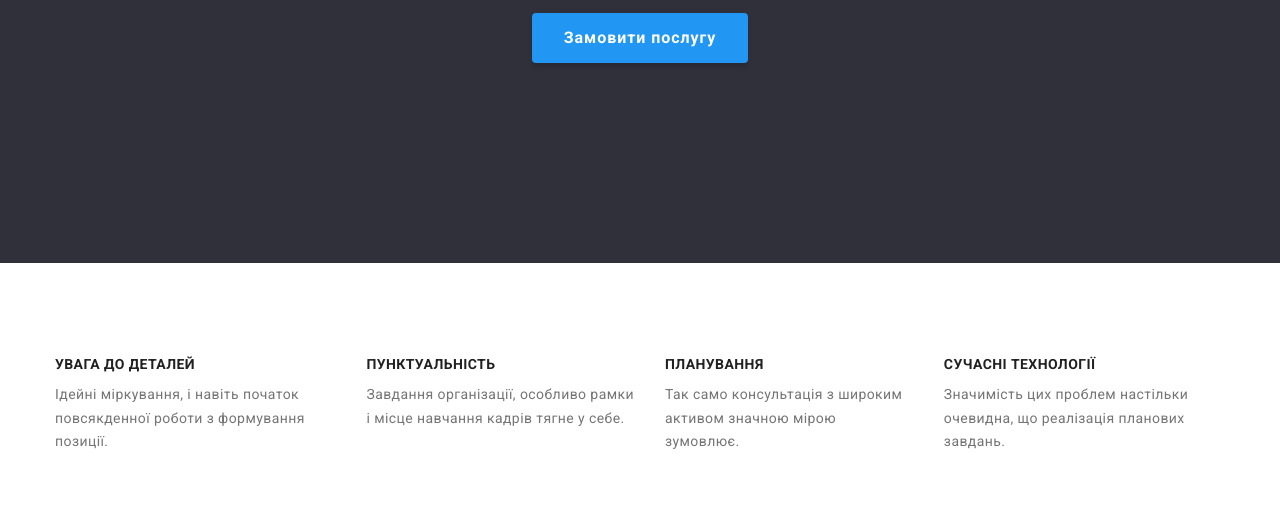
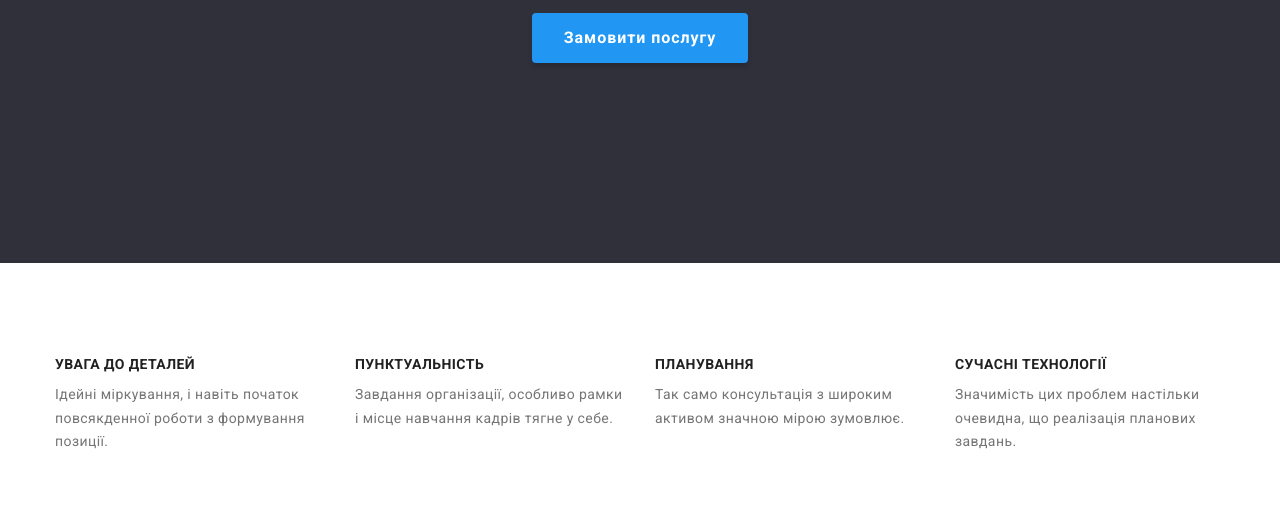
Before and after one commit to HannaNastenko/goit-markup-hw-03, a plain HTML site: page index.html in a window 1280 px wide. Shown: the part 420-952 px from the top of the page. Drawn offline with nearby package versions, Linux system fonts and the light colour scheme.

Commit message:
update styles.css

```diff
--- a/css/styles.css
+++ b/css/styles.css
@@ -212,6 +212,10 @@ body {
   gap: 30px;
 }
 
+.benefits-list-item {
+  flex-basis: calc((100% - 90px) / 4);
+}
+
 /* _______________________WORK___________________ */
 
 .work {
@@ -242,6 +246,8 @@ body {
 }
 
 .team-list-item {
+  flex-basis: calc((100% - 90px) / 4);
+
   background: #ffffff;
   box-shadow: 0px 1px 3px rgba(0, 0, 0, 0.12), 0px 1px 1px rgba(0, 0, 0, 0.14),
     0px 2px 1px rgba(0, 0, 0, 0.2);
```
